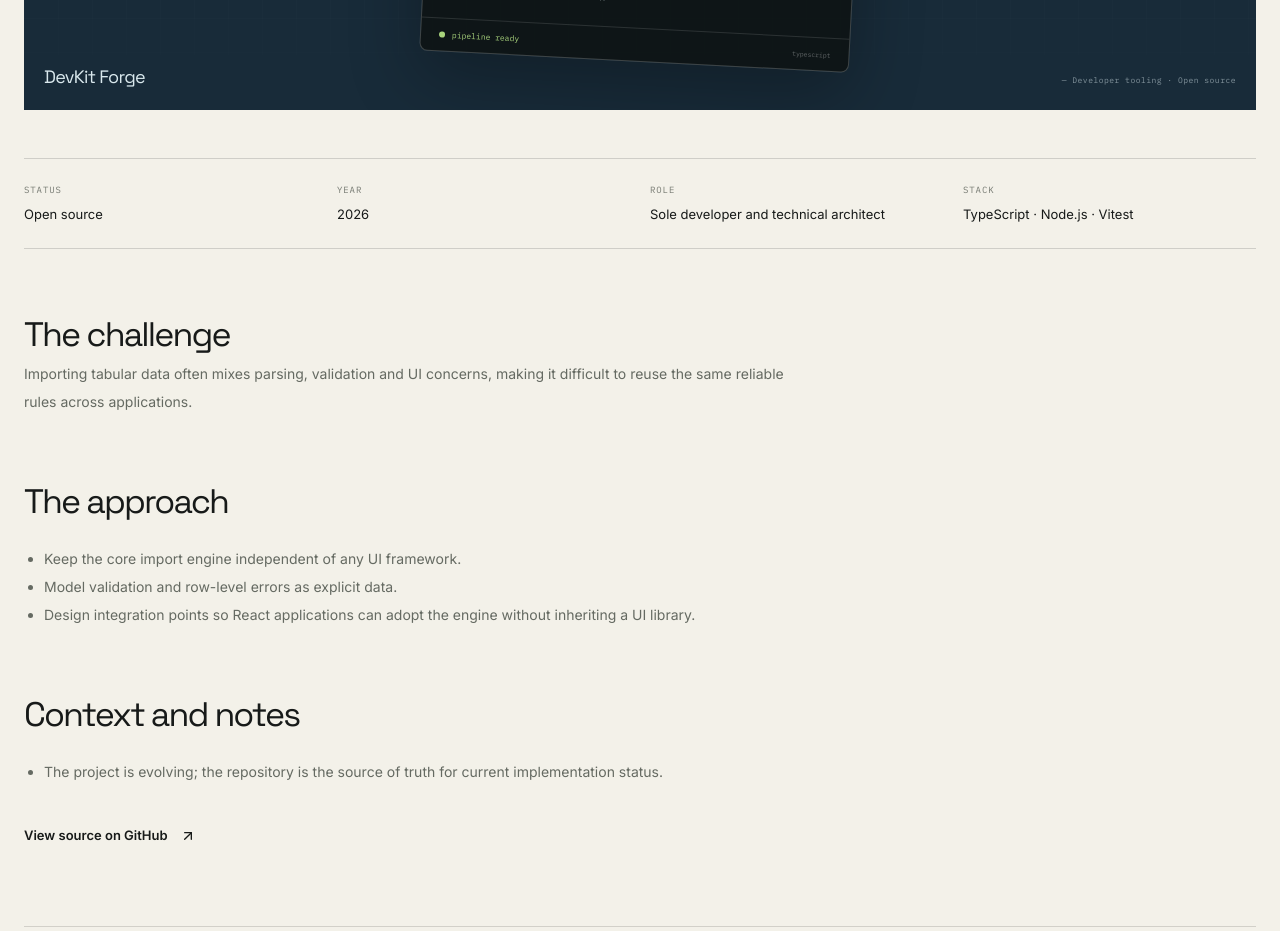
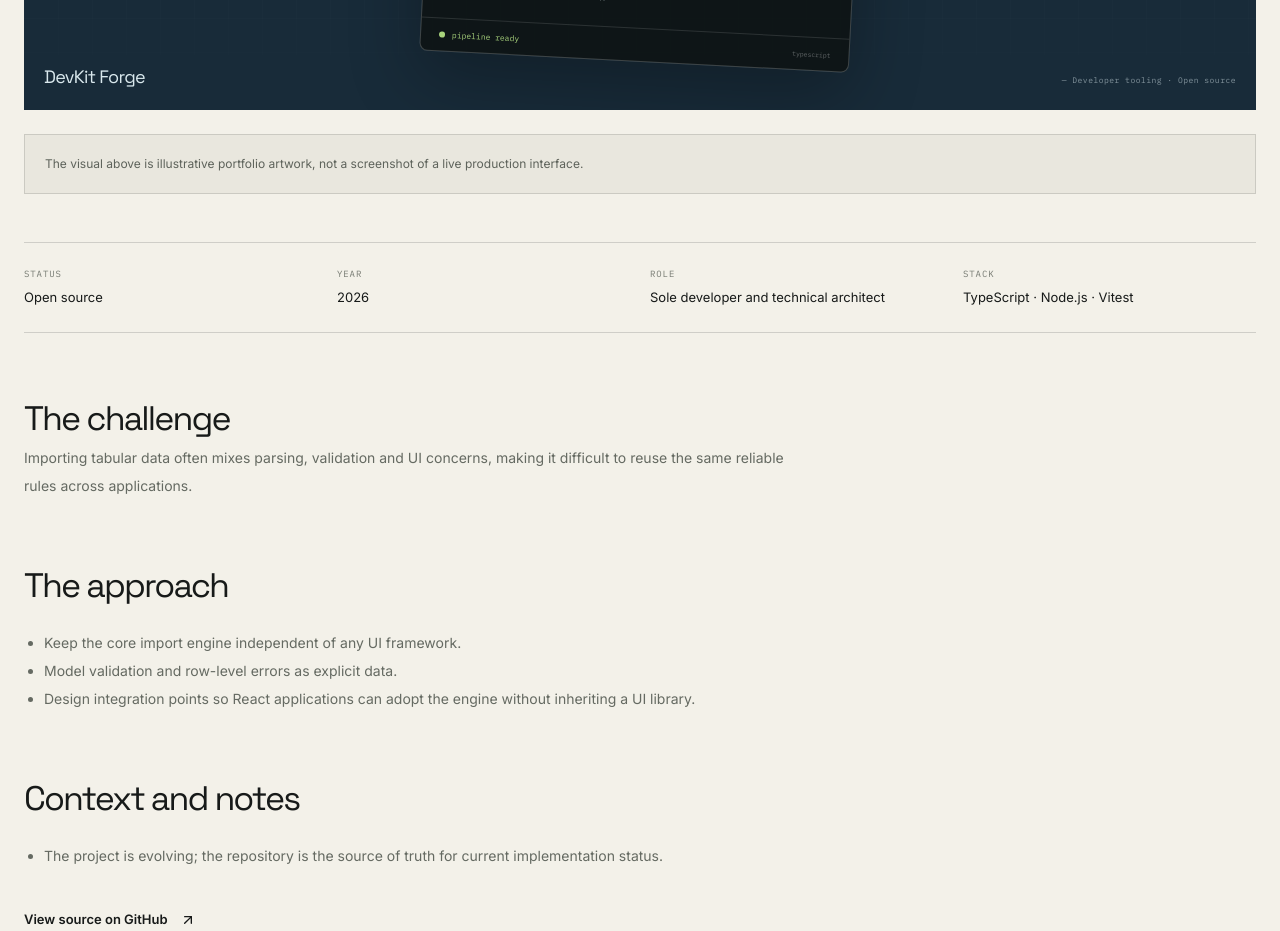
Before and after one commit to yourdevujjawal/witcraft, a Next.js app: page /work/devkit-forge in a window 1280 px wide. Shown: the part 860-1791 px from the top of the page. Built offline with nearby package versions, Linux system fonts and the light colour scheme.

Commit message:
docs: clarify illustrative project artwork

```diff
--- a/src/app/work/[slug]/page.tsx
+++ b/src/app/work/[slug]/page.tsx
@@ -11,7 +11,7 @@ export async function generateMetadata({params}:Props):Promise<Metadata>{const {
 export default async function ProjectPage({params}:Props){
  const {slug}=await params;const project=projects.find(item=>item.slug===slug);if(!project)notFound();
  return <><section className="page-hero"><Container><div className="breadcrumb"><Link href="/work">Selected work</Link><span>/</span>{project.name}</div><p className="eyebrow mt-12 text-signal">{project.eyebrow}</p><h1>{project.name}<span className="text-signal">.</span></h1><p>{project.description}</p></Container></section><section className="bg-paper py-14 sm:py-20"><Container>
- <ProjectArtwork project={project} large/><dl className="case-meta mt-12"><div><dt>Status</dt><dd>{project.status}</dd></div><div><dt>Year</dt><dd>{project.year}</dd></div><div><dt>Role</dt><dd>{project.role}</dd></div><div><dt>Stack</dt><dd>{project.stack.join(" · ")}</dd></div></dl>
+ <ProjectArtwork project={project} large/><p className="legal-note mt-6">The visual above is illustrative portfolio artwork, not a screenshot of a live production interface.</p><dl className="case-meta mt-12"><div><dt>Status</dt><dd>{project.status}</dd></div><div><dt>Year</dt><dd>{project.year}</dd></div><div><dt>Role</dt><dd>{project.role}</dd></div><div><dt>Stack</dt><dd>{project.stack.join(" · ")}</dd></div></dl>
  <article className="case-copy"><h2>The challenge</h2><p>{project.challenge}</p><h2>The approach</h2><ul>{project.approach.map(item=><li key={item}>{item}</li>)}</ul><h2>Context and notes</h2><ul>{project.notes.map(item=><li key={item}>{item}</li>)}</ul>
  {project.links?.length?<div className="mt-10 flex flex-wrap gap-5">{project.links.map(link=><a key={link.href} href={link.href} target="_blank" rel="noreferrer" className="text-link">{link.label} <ArrowUpRight size={16}/></a>)}</div>:null}</article>
  <div className="mt-20 border-t border-ink/15 pt-7"><Link href="/work" className="text-link"><ArrowLeft size={16}/> Back to selected work</Link></div>
```
